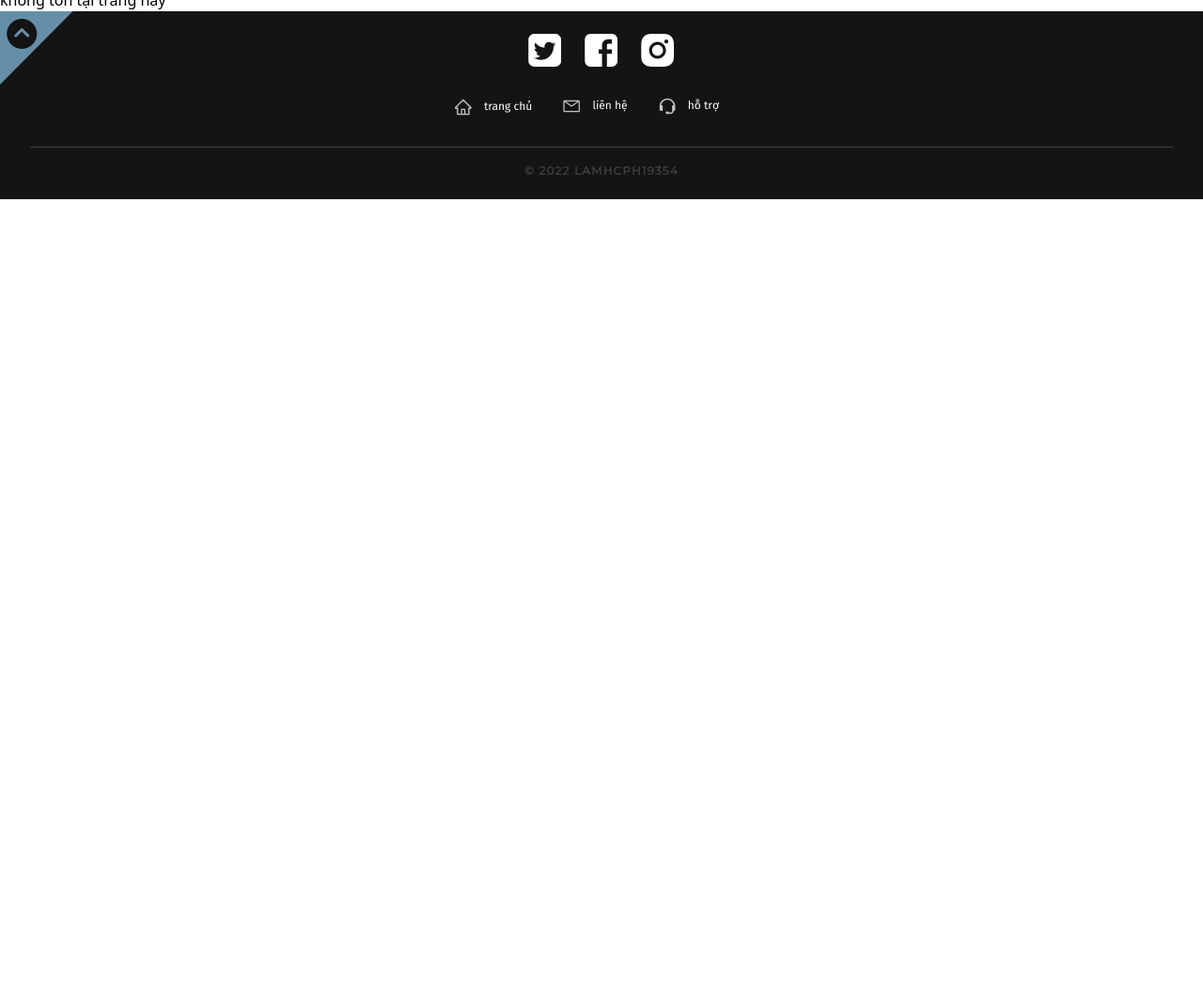
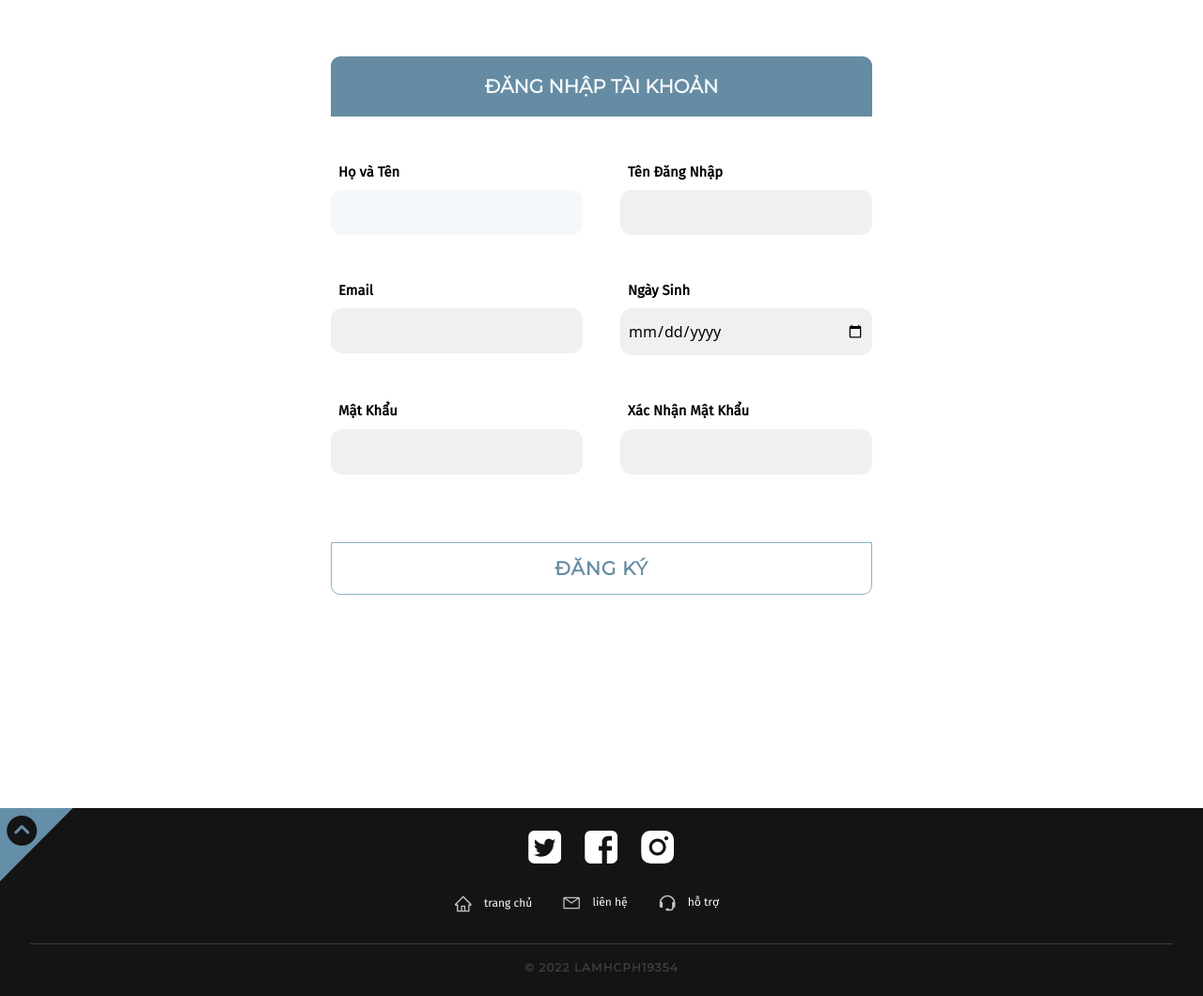
Before and after one commit to Nocenthalt/xshop, a PHP site: page /index.php?page=register in a window 1280 px wide. Shown: the part 188-1248 px from the top of the page at 94% size. Before the commit the page ends 400 px from the top, so only its background shows below. Run offline with PHP 8.4, Linux system fonts and the light colour scheme; some libraries are stand-ins or nearby versions.

Commit message:
Added register feature Also added logout feature
*/

```diff
--- /dev/null
+++ b/content/css/register.css
@@ -0,0 +1,78 @@
+.form-group {
+  grid-template-columns: 1fr 1fr;
+  gap: 2.5rem;
+  margin-top: 10vh;
+}
+
+.form-reg {
+  max-width: 45vw;
+}
+
+.form-reg-heading {
+  margin-top: 10vh;
+  margin-bottom: -2.5rem;
+  padding: 1.25rem;
+
+  background: var(--primary-300);
+  color: var(--primary-700);
+  font: 1.25rem var(--font-main);
+  font-weight: bold;
+
+  text-align: center;
+  text-transform: uppercase;
+  border-radius: 10px 10px 0 0;
+}
+
+.error {
+  background: var(--error);
+}
+
+.form-input.error,
+.form-input.error::placeholder {
+  color: #fff;
+  background: var(--error-500);
+}
+
+.form-control label {
+  font-family: var(--font-secondary);
+  font-weight: bold;
+  font-size: 0.925rem;
+  display: inline-block;
+  padding: 0.5rem;
+}
+
+.form-input {
+  width: 100%;
+  background: var(--line);
+  padding: 0.75em 0.5em;
+  border-radius: 0.75rem;
+}
+
+.form-input:focus {
+  outline: none;
+}
+
+.form-input:focus,
+.form-input:focus::placeholder {
+  background: var(--primary-700);
+  color: var(--primary-300);
+  transition: all 0.2s ease-in-out;
+}
+
+.register-btn {
+  width: 100%;
+  padding: 0.75em;
+  color: var(--primary-300);
+  font: 1.25rem var(--font-main);
+  font-weight: bold;
+
+  text-align: center;
+  border-radius: 0 0 10px 10px;
+  margin-top: 4.5rem;
+}
+
+.register-btn:hover {
+  background: var(--primary-300);
+  color: var(--primary-700);
+  transition: all 0.2s ease-in-out;
+}
--- a/content/css/theme.css
+++ b/content/css/theme.css
@@ -35,6 +35,12 @@
     var(--primary-l)
   );
 
+  --error-500: hsl(
+    0,
+    calc(var(--primary-s) + var(--light)),
+    calc(var(--primary-l) + var(--light))
+  );
+
   --line: #c4c4c440;
   --line-500: #c4c4c4;
   --font-main: "Montserrat", sans-serif;
@@ -50,7 +56,7 @@
 .btn--primary-a:active,
 .btn--primary {
   background: var(--primary);
-  color: white;
+  color: #fff;
 }
 
 /* background color */
--- /dev/null
+++ b/content/js/register.js
@@ -0,0 +1,12 @@
+// get all inputs with the class 'error' using query selector
+
+window.onload = function () {
+  var errorInputs = document.querySelectorAll("input.error");
+
+  errorInputs.forEach(function (input) {
+    input.addEventListener("focus", function () {
+      input.classList.remove("error");
+      input.placeholder = "";
+    });
+  });
+};
--- a/dao/session.php
+++ b/dao/session.php
@@ -8,7 +8,7 @@ if (session_status() == PHP_SESSION_NONE) {
     $_SESSION['user']['username'] = '';
     $_SESSION['user']['role'] = 2; // 2: guest, 1: admin, 0: user
     $_SESSION['user']['identity'] = $_SERVER['REMOTE_ADDR']; // IP address
-    $_SESSION['error'] = false;
+    $_SESSION['errors'] = false;
 
 }
 else {
--- a/global.php
+++ b/global.php
@@ -22,12 +22,17 @@ function get_footer()
 
 function input_clean($data)
 {
-    $data = trim($data);
-    $data = stripslashes($data);
+    if (is_array($data)) {
+        $data = array_map('input_clean', $data);
+    } else {
+        $data = trim($data);
+        $data = stripslashes($data);
+    }
+
     return $data;
 }
 
-function validateLogin($username, $password)
+function validate_login($username, $password)
 {
     $username = input_clean($username);
     $password = input_clean($password);
@@ -41,3 +46,65 @@ function validateLogin($username, $password)
 
     return false;
 }
+
+function validate_register($data)
+{
+    $data = input_clean($data);
+    $data['name'] = input_clean($data['name']);
+    $data['username'] = input_clean($data['username']);
+    $data['email'] = input_clean($data['email']);
+    $data['birthdate'] = input_clean($data['birthdate']);
+    $data['password'] = input_clean($data['password']);
+    $data['confirm-password'] = input_clean($data['confirm-password']);
+
+    $errors = [];
+
+    if (empty($data['name'])) {
+        $errors['name'] = 'Họ và tên không được để trống';
+    } else if (!preg_match('/^[a-zA-Z ]+$/', $data['name'])) {
+        $errors['name'] = 'Họ và tên không hợp lệ';
+    }
+
+    if (empty($data['username'])) {
+        $errors['username'] = 'Tên đăng nhập không được để trống';
+    } else if (pdo_execute('SELECT * FROM users WHERE username = ?', [$data['username']])) {
+        $errors['username'] = 'Tên đăng nhập đã tồn tại';
+    } else if (!preg_match('/^[a-zA-Z0-9_]+$/', $data['username'])) {
+        $errors['username'] = 'Tên đăng nhập không hợp lệ';
+    }
+
+    if ($data['email']) {
+        if (!filter_var($data['email'], FILTER_VALIDATE_EMAIL)) {
+            $errors['email'] = 'Email không hợp lệ';
+        } else if (pdo_execute('SELECT * FROM users WHERE email = ?', [$data['email']])) {
+            $errors['email'] = 'Email đã tồn tại';
+        }
+    }
+
+    if (empty($data['birthdate'])) {
+        $errors['birthdate'] = 'Ngày sinh không được để trống';
+        // only allow birthdate from range 1900-2020
+    } else if (strtotime($data['birthdate']) < strtotime('1900-01-01') || strtotime($data['birthdate']) > strtotime('2020-01-01')) {
+        $errors['birthdate'] = 'Ngày sinh không hợp lệ';
+    }
+
+    if (empty($data['password'])) {
+        $errors['password'] = 'Mật khẩu không được để trống';
+    } else if (strlen($data['password']) < 6) {
+        $errors['password'] = 'Mật khẩu phải có ít nhất 6 ký tự';
+    } else if ($data['password'] != $data['confirm-password']) {
+        $errors['confirm-password'] = 'Mật khẩu không khớp';
+    }
+
+
+    if ($errors) {
+        return $errors;
+    } else {
+        return false;
+    }
+}
+
+
+function redirect($page) {
+    echo '<script>window.location.href = "index.php?=' . $page . '"</script>';
+}
--- a/inc/header.php
+++ b/inc/header.php
@@ -1,4 +1,4 @@
-<html>
+<html lang="vn">
 
 <head>
     <title>X-shop</title>
@@ -38,7 +38,7 @@
                                         <a href="#" class="nav__link nav__link--main block">Quên mật khẩu</a>
                                     </li>
                                     <li class="nav__item">
-                                        <a href="#" class="nav__link nav__link--main block">Đăng ký tài khoản</a>
+                                        <a href="?page=register" class="nav__link nav__link--main block">Đăng ký tài khoản</a>
                                     </li>
                                     <li class="nav__item t-center">
                                         <a href="?page=login" class="nav__link nav__link--main block theme--dark">Đăng nhập</a>
--- a/index.php
+++ b/index.php
@@ -7,10 +7,13 @@ get_header();
 <?php
 $page = $_GET['page'] ?? 'home';
 $path = "site/{$page}.php";
+
 if (file_exists($path)) {
 ?>
     <!-- css -->
-    <style><?php include "./content/css/{$page}.css" ?></style>
+    <style>
+        <?php include "./content/css/{$page}.css" ?>
+    </style>
     <!-- js -->
     <script src="./content/js/<?php echo $page ?>.js"></script>
 <?php
--- /dev/null
+++ b/site/register.php
@@ -0,0 +1,105 @@
+<?php
+// validate register
+if(isset($_POST['register'])) {
+    if($_SESSION['errors'] = validate_register($_POST)) {
+    }
+    else {
+        $data = input_clean($_POST);
+        $data['password'] = password_hash($data['password'], PASSWORD_DEFAULT);
+        $data['birthdate'] = date('Y-m-d', strtotime($data['birthdate']));
+        $data['role'] = 1;
+        $data['identity'] = $_SESSION['user']['identity'];
+        $data['avatar'] = 'default.png';
+        $user = pdo_execute('INSERT INTO users (name, username, email, birthdate, password, role, identity, avatar) VALUES (?, ?, ?, ?, ?, ?, ?, ?)',
+        [$data['name'], $data['username'], $data['email'], $data['birthdate'], $data['password'],  $data['role'], $data['identity'], $data['avatar']]);
+
+        echo '<script>alert("Đăng ký thành công!");</script>';
+        // trở về trang chủ
+        redirect('home');
+    }
+}
+
+
+?>
+
+<div class="container">
+
+    <form action="" method="POST" class="form-reg mx-auto">
+        <input type="hidden" name="register" value="true">
+        <h2 class="form-reg-heading <?= $_SESSION['errors'] ? "error" : "" ?>"><?= $_SESSION['errors'] ? 'Lỗi' : "Đăng nhập tài khoản" ?></h2>
+        <div class="form-group grid">
+            <div class="form-control">
+                <label for="name">Họ và Tên</label>
+                <input
+                    type="text"
+                    id="name"
+                    name="name"
+                    class="form-input <?= isset($_SESSION['errors']['name']) ? "error" : "" ?>"
+                    placeholder="<?= $_SESSION['errors']['name'] ?? "" ?>"
+                    required autofocus
+                    >
+            </div>
+            <div class="form-control">
+                <label for="username">Tên Đăng Nhập</label>
+                <input
+                    type="text"
+                    id="username"
+                    name="username"
+                    class="form-input <?= isset($_SESSION['errors']['username']) ? "error" : "" ?>"
+                    placeholder="<?= $_SESSION['errors']['username'] ?? "" ?>"
+                    required
+                    >
+            </div>
+            <!-- email -->
+            <div class="form-control">
+                <label for="email">Email</label>
+                <input
+                    type="email"
+                    id="email"
+                    name="email"
+                    class="form-input <?= isset($_SESSION['errors']['email']) ? "error" : "" ?>"
+                    placeholder="<?= $_SESSION['errors']['email'] ?? "" ?>"
+                    required
+                    >
+            </div>
+            <!-- birthdate -->
+            <div class="form-control">
+                <label for="birthdate">Ngày Sinh</label>
+                <input
+                    type="date"
+                    id="birthdate"
+                    name="birthdate"
+                    class="form-input <?= isset($_SESSION['errors']['birthdate']) ? "error" : "" ?>"
+                    placeholder="<?= $_SESSION['errors']['birthdate'] ?? "" ?>"
+                    >
+            </div>
+            <!-- password -->
+            <div class="form-control">
+                <label for="password">Mật Khẩu</label>
+                <input
+                    type="password"
+                    id="password"
+                    name="password"
+                    class="form-input <?= isset($_SESSION['errors']['password']) ? "error" : "" ?>"
+                    placeholder="<?= $_SESSION['errors']['password'] ?? "" ?>"
+                    required
+                    >
+            </div>
+            <!-- confirm password -->
+            <div class="form-control">
+                <label for="confirm-password">Xác Nhận Mật Khẩu</label>
+                <input
+                    type="password"
+                    id="confirm-password"
+                    name="confirm-password"
+                    class="form-input <?= isset($_SESSION['errors']['confirm-password']) ? "error" : "" ?>"
+                    placeholder="<?= $_SESSION['errors']['confirm-password'] ?? "" ?>"
+                    required
+                    >
+            </div>
+        </div>
+        <div class="form-control">
+            <button type="submit" class="btn btn--primary-o register-btn">Đăng Ký</button>
+        </div>
+    </form>
+</div>
```
Also changed, not shown: content/css/home.css (+7 -6 lines), content/css/login.css (+11 -5 lines), site/login.php (+8 -8 lines), site/logout.php (added, +7 -0 lines).
